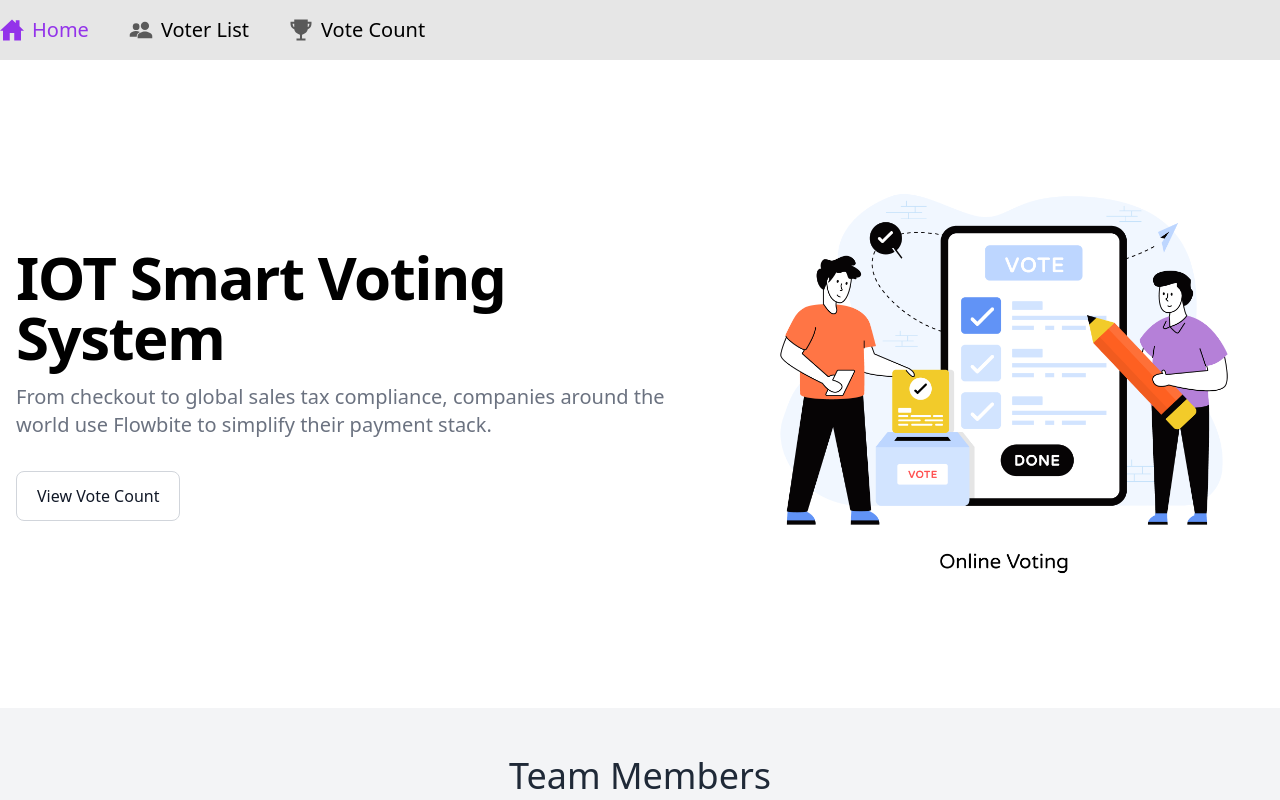
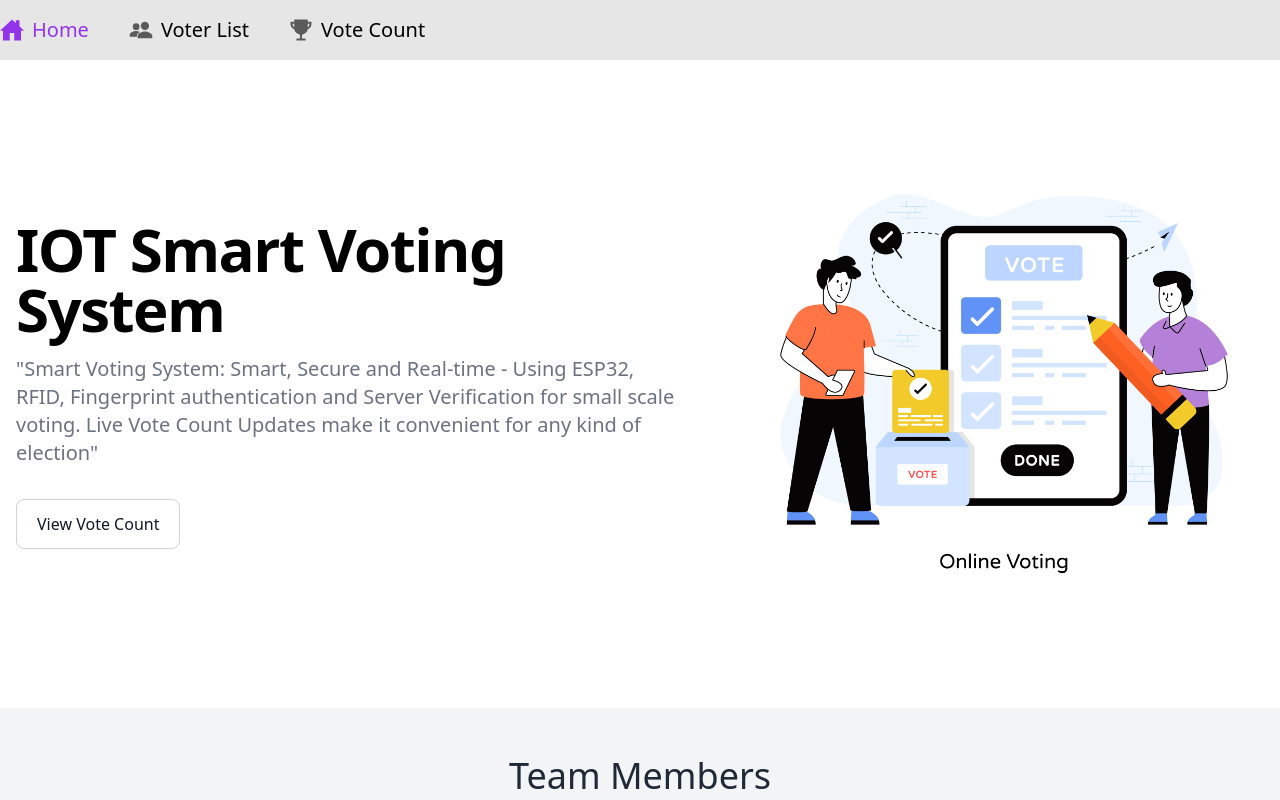
Before and after one commit to prabinzz/Smart-Voting-UI, a React (Vite) app: page / in a window 1280 px wide. Built offline with nearby package versions, Linux system fonts and the light colour scheme.

Commit message:
subtitle update

```diff
--- a/src/components/home/HeroSection.jsx
+++ b/src/components/home/HeroSection.jsx
@@ -10,8 +10,10 @@ const HeroSection = () => {
             IOT Smart Voting System
           </h1>
           <p className="max-w-2xl mb-6 font-light text-gray-500 lg:mb-8 md:text-lg lg:text-xl dark:text-gray-400">
-            From checkout to global sales tax compliance, companies around the
-            world use Flowbite to simplify their payment stack.
+            "Smart Voting System: Smart, Secure and Real-time - Using ESP32,
+            RFID, Fingerprint authentication and Server Verification for small
+            scale voting. Live Vote Count Updates make it convenient for any
+            kind of election"
           </p>
           <Link
             to={"/VoteCount"}
```
